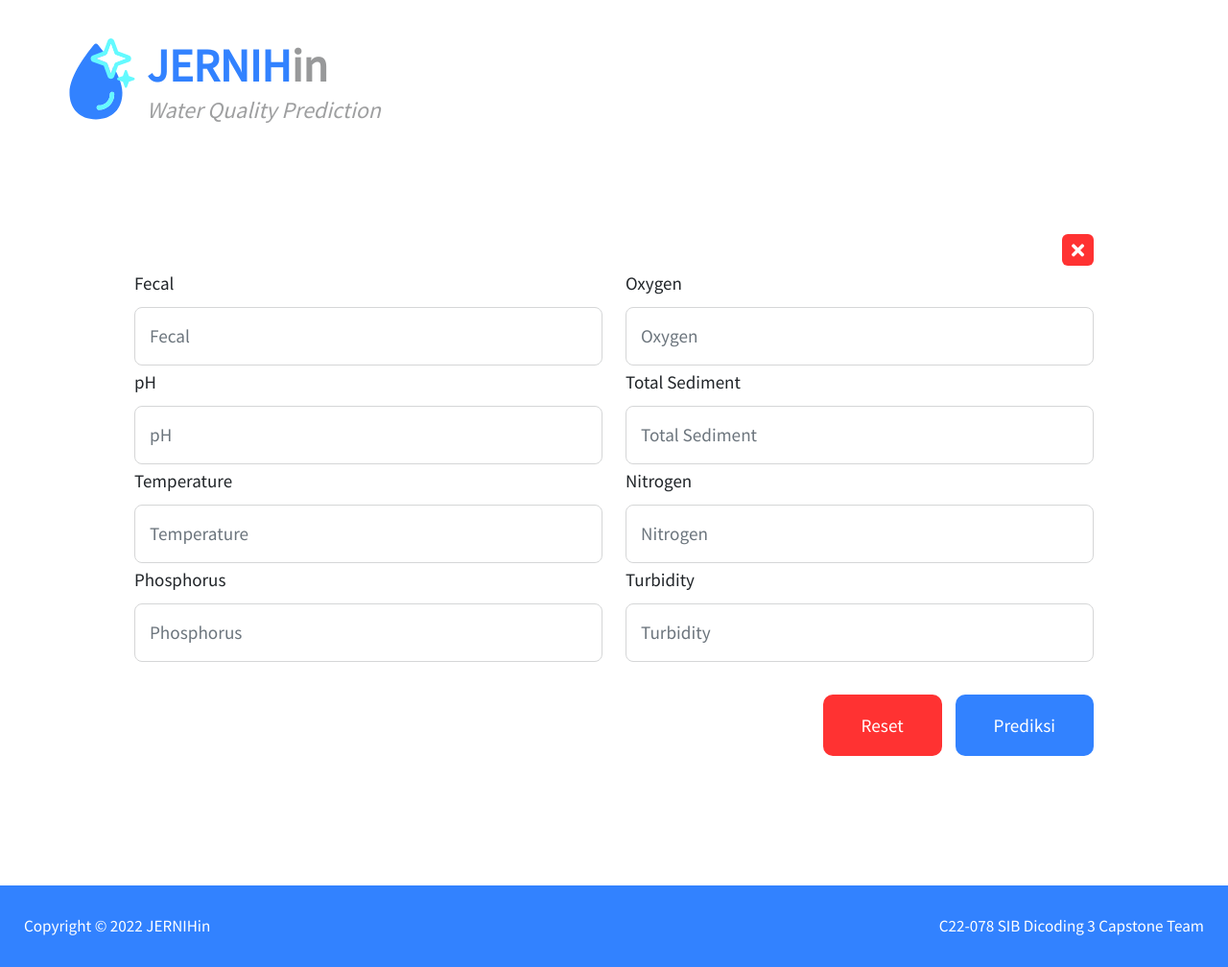
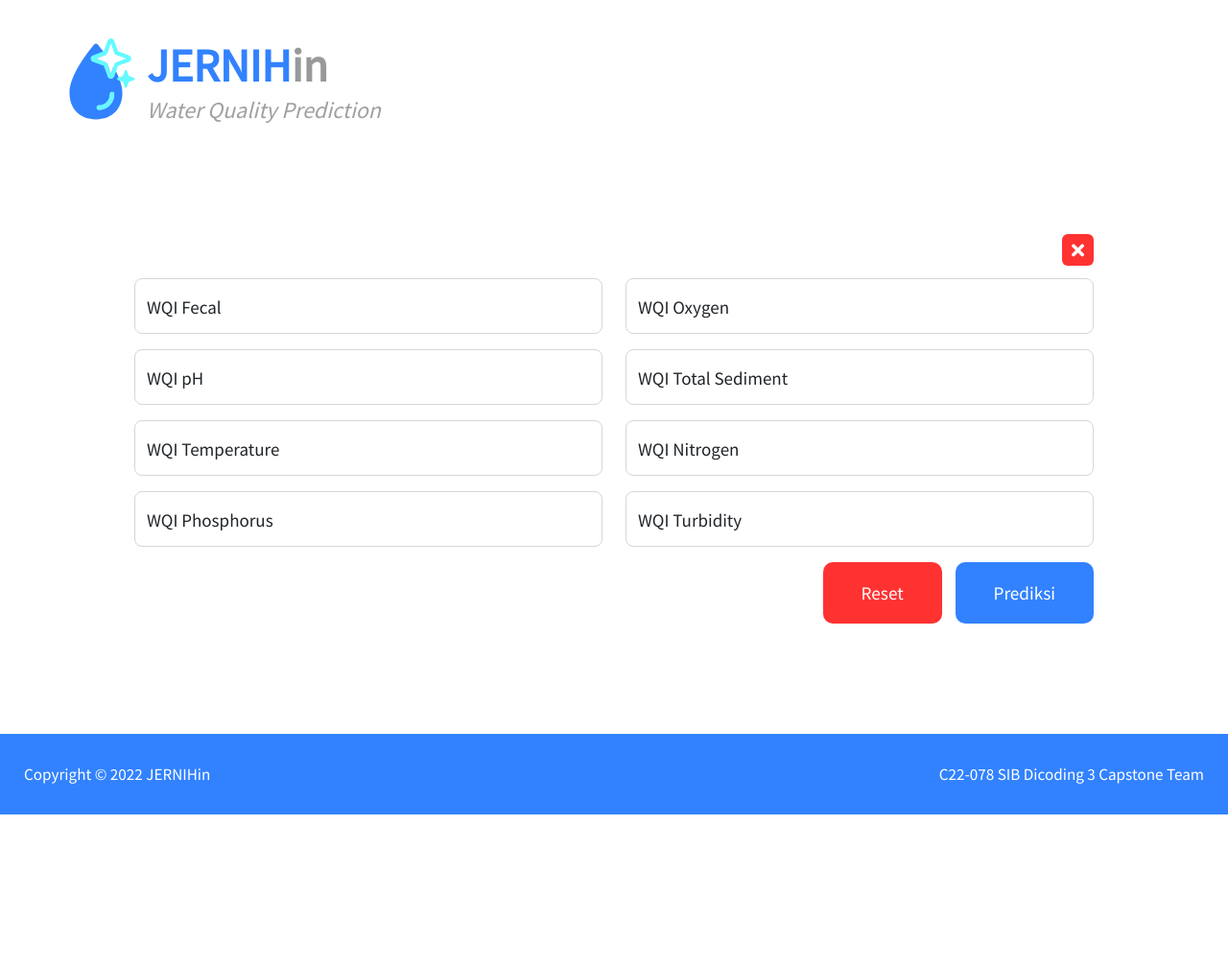
Before and after one commit to aNdr3W03/Jernihin, a Flask app: page /predict in a window 1280 px wide. Shown: the whole page at 96% size. After the commit the page ends 849 px from the top, so only its background shows below. Run offline with Flask 2, Linux system fonts and the light colour scheme; parts of the project's set-up code (start-up, migrations or seed data) failed here and were passed over.

Commit message:
update footer n predict form

```diff
--- a/static/css/jernihin.css
+++ b/static/css/jernihin.css
@@ -1,10 +1,14 @@
-html { overflow-x: hidden; }
+html { overflow-x: hidden; box-sizing: border-box; }
 
 body {
     font-family: 'Source Sans Pro', sans-serif;
     font-size: 19px;
     line-height: 1.8em;
     overflow-x: hidden;
+
+    min-height: 100vh;
+    display: flex;
+    flex-direction: column;
 }
 
 p, ol, span, em, a, address { color: #848586; }
@@ -153,12 +157,17 @@ a {
     max-width: 1254px;
     padding-left: 15px;
     padding-right: 15px;
-    margin: 0 auto 135px;
+    margin: 0 auto 90px;
+}
+
+.tm-container-predict {
+    width: 100%;
 }
 
 .tm-footer {
     display: flex;
     justify-content: space-between;
+    margin-top: auto;
     padding: 25px;
     font-size: 0.9em;
     background-color: #3282FF;
@@ -179,6 +188,7 @@ a {
 
 .tm-close {
     text-align: right;
+    margin-bottom: 12px;
 }
 
 .tm-close-popup {
@@ -207,7 +217,7 @@ a {
 /* text-based popup styling */
 .popup {
     position: relative;
-    padding: 12px 10px 35px;
+    padding: 10px 10px 35px;
     width: auto;
     max-width: 1200px;
     margin: 0 auto;
@@ -466,6 +476,10 @@ figure.effect-chico:hover p {
     margin-right: 40px;
 }
 
+.form-floating label {
+    padding: 12px 12px;
+}
+
 .form-control {
     font-family: 'Source Sans Pro', sans-serif;
     font-size: 1.2rem;
@@ -543,6 +557,10 @@ address {
     color: #FF8A8A;
     background-color: #FF3232;
 }
+
+/* .tm-predict form {
+    width: 1000px;
+} */
 
 @media (max-width: 1264px) {
     .tm-main-nav ul { max-width: 918px; }
--- a/templates/index.html
+++ b/templates/index.html
@@ -91,7 +91,7 @@
                 <i class="fas fa-times"></i>
             </a>
         </div>
-        <h2 class="tm-color-primary tm-about-col tm-mb-40 tm-page-title">Apa itu <i>Water Quality Index</i>?</h2>
+        <h2 class="tm-color-primary tm-about-col tm-mb-30 tm-page-title">Apa itu <i>Water Quality Index</i>?</h2>
         <div class="tm-row tm-about-row">
             <div class="tm-col tm-about-col tm-about-left">
                 <img src="{{url_for('static', filename='img/predict.jpg')}}" alt="Prediction" class="tm-mb-15">
--- a/templates/predict.html
+++ b/templates/predict.html
@@ -3,7 +3,7 @@
 {% block title %}JERNIHINin | Prediksi Air{% endblock %}
 
 {% block content %}
-<div class="tm-container">
+<div class="tm-container tm-container-predict">
     <div class="tm-predict">
         <div class="tm-predict-result">
             {% if result == 5 %}
@@ -40,48 +40,63 @@
 
         <form id="contact-form" action="/result" method="POST">
             <div class="row">
-                <div class="col-md-6">
-                    <label for="fecal" class="form-label">Fecal</label>
-                    <input type="nunmber" name="fecal" class="form-control" placeholder="Fecal" onkeypress="return isNumber(event)" required>
+                <div class="col-md-6 mb-3">
+                    <div class="form-floating">
+                        <input type="nunmber" name="fecal" class="form-control" id="fecal" placeholder="WQI Fecal" onkeypress="return isNumber(event)" required>
+                        <label for="fecal" class="form-label">WQI Fecal</label>
+                    </div>
                 </div>
-                <div class="col-md-6">
-                    <label for="oxygen" class="form-label">Oxygen</label>
-                    <input type="nunmber" name="oxygen" class="form-control" placeholder="Oxygen" onkeypress="return isNumber(event)" required>
+                <div class="col-md-6 mb-3">
+                    <div class="form-floating">
+                        <input type="nunmber" name="oxygen" class="form-control" id="oxygen" placeholder="WQI Oxygen" onkeypress="return isNumber(event)" required>
+                        <label for="oxygen" class="form-label">WQI Oxygen</label>
+                    </div>
                 </div>
             </div>
             <div class="row">
-                <div class="col-md-6">
-                    <label for="ph" class="form-label">pH</label>
-                    <input type="nunmber" name="ph" class="form-control" placeholder="pH" onkeypress="return isNumber(event)" required>
+                <div class="col-md-6 mb-3">
+                    <div class="form-floating">
+                        <input type="nunmber" name="ph" class="form-control" id="ph" placeholder="WQI pH" onkeypress="return isNumber(event)" required>
+                        <label for="ph" class="form-label">WQI pH</label>
+                    </div>
                 </div>
-                <div class="col-md-6">
-                    <label for="tot_sediment" class="form-label">Total Sediment</label>
-                    <input type="nunmber" name="tot_sediment" class="form-control" placeholder="Total Sediment" onkeypress="return isNumber(event)" required>
+                <div class="col-md-6 mb-3">
+                    <div class="form-floating">
+                        <input type="nunmber" name="tot_sediment" class="form-control" id="tot_sediment" placeholder="WQI Total Sediment" onkeypress="return isNumber(event)" required>
+                        <label for="tot_sediment" class="form-label">WQI Total Sediment</label>
+                    </div>
                 </div>
             </div>
             <div class="row">
-                <div class="col-md-6">
-                    <label for="temp" class="form-label">Temperature</label>
-                    <input type="nunmber" name="temp" class="form-control" placeholder="Temperature" onkeypress="return isNumber(event)" required>
+                <div class="col-md-6 mb-3">
+                    <div class="form-floating">
+                        <input type="nunmber" name="temp" class="form-control"  id="temp" placeholder="WQI Temperature" onkeypress="return isNumber(event)" required>
+                        <label for="temp" class="form-label">WQI Temperature</label>
+                    </div>
                 </div>
-                <div class="col-md-6">
-                    <label for="nitrogen" class="form-label">Nitrogen</label>
-                    <input type="nunmber" name="nitrogen" class="form-control" placeholder="Nitrogen" onkeypress="return isNumber(event)" required>
+                <div class="col-md-6 mb-3">
+                    <div class="form-floating">
+                        <input type="nunmber" name="nitrogen" class="form-control" id="nitrogen" placeholder="WQI Nitrogen" onkeypress="return isNumber(event)" required>
+                        <label for="nitrogen" class="form-label">WQI Nitrogen</label>
+                    </div>
                 </div>
             </div>
             <div class="row">
-                <div class="col-md-6">
-                    <label for="phosphorus" class="form-label">Phosphorus</label>
-                    <input type="nunmber" name="phosphorus" class="form-control" placeholder="Phosphorus" onkeypress="return isNumber(event)" required>
+                <div class="col-md-6 mb-3">
+                    <div class="form-floating">
+                        <input type="nunmber" name="phosphorus" class="form-control" id="phosphorus" placeholder="WQI Phosphorus" onkeypress="return isNumber(event)" required>
+                        <label for="phosphorus" class="form-label">WQI Phosphorus</label>
+                    </div>
                 </div>
-                <div class="col-md-6">
-                    <label for="turbidity" class="form-label">Turbidity</label>
-                    <input type="nunmber" name="turbidity" class="form-control" placeholder="Turbidity" onkeypress="return isNumber(event)" required>
+                <div class="col-md-6 mb-3">
+                    <div class="form-floating">
+                        <input type="nunmber" name="turbidity" class="form-control" id="turbidity" placeholder="WQI Turbidity" onkeypress="return isNumber(event)" required>
+                        <label for="turbidity" class="form-label">WQI Turbidity</label>
+                    </div>
                 </div>
             </div>
 
             <div class="form-group">
-                <br>
                 <button type="reset" class="tm-btn btn-red">Reset</button>
                 <button type="submit" class="tm-btn btn-blue tm-ml-10">Prediksi</button>
             </div>
```
